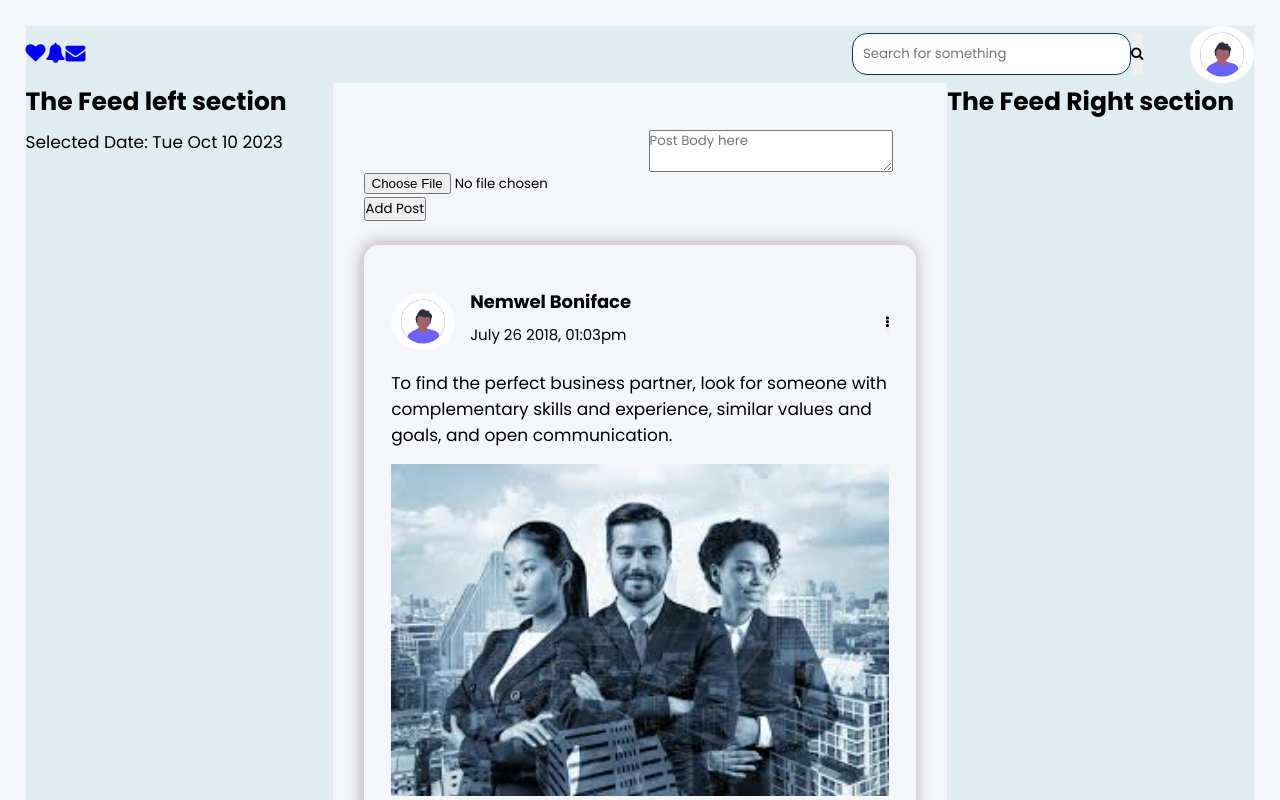
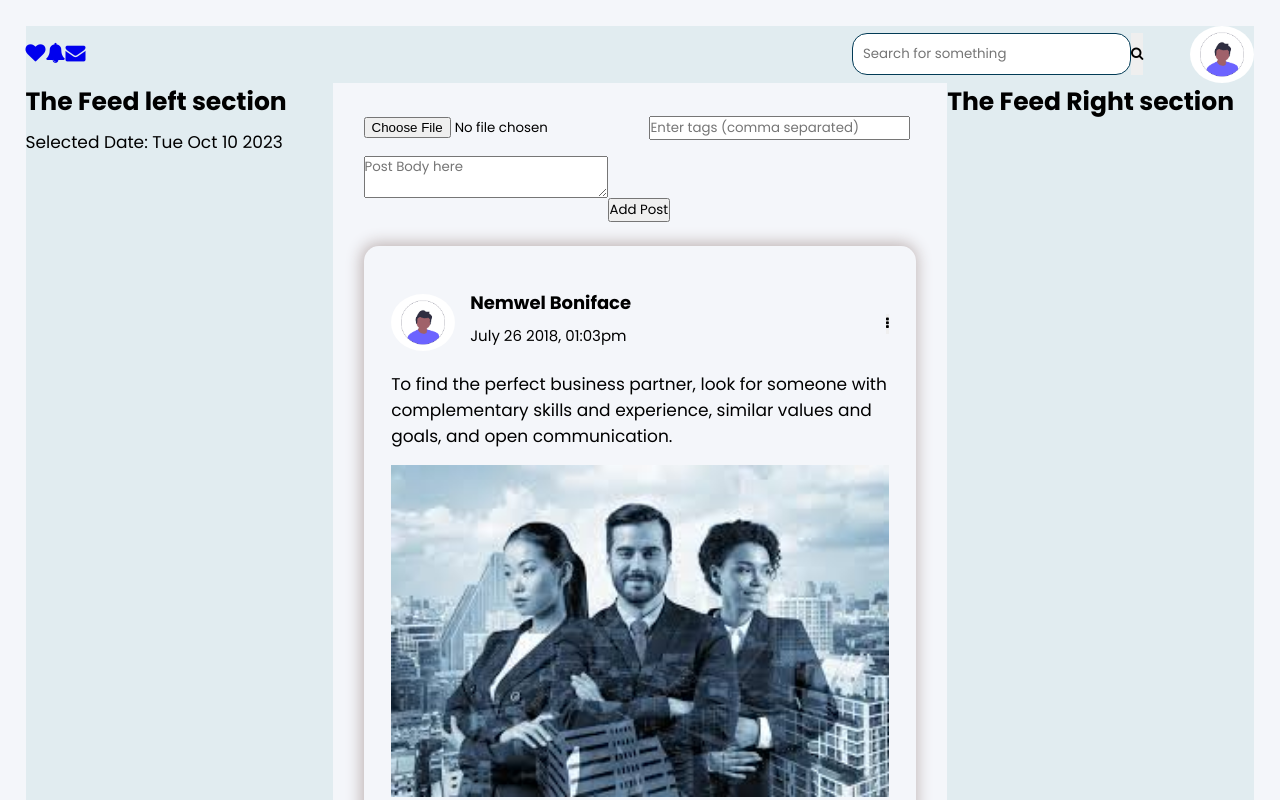
Before and after one commit to Nemwel-Boniface/entrepreneur_connect_fe, a React (Create React App) app: page /feed in a window 1280 px wide. Shown: the top 800 px of the page. Built offline with nearby package versions, Linux system fonts and the light colour scheme.

Commit message:
Update included the taglists input form

```diff
--- a/src/components/feed/AddPost.js
+++ b/src/components/feed/AddPost.js
@@ -17,24 +17,24 @@ const AddPost = () => {
     postImage: '',
     postLikesCount: '',
     postCommentsCount: '',
+    postTags: '',
   })
 
   const handleSubmit = async () => {
     if(formData.postBody !== '') {
       const postObject = {
         image: url,
+        taglist: formData.postTags,
         createdDate: formattedDate,
         postBody: formData.postBody,
         postLikesCount: Math.floor(Math.random() * 40) + 1,
         postCommentsCount: Math.floor(Math.random() * 100) + 1
       }
-      console.log("image" + url)
-
       dispatch(addPost(postObject));
       await dispatch(createPost(postObject))
-      setFormData({postBody: ''})
+      setFormData({postBody: '', postTags: ''})
+      setImage({image: ''})
     }
-    console.log("One"+ postObject.image)
   }
 
   const handleChange = (e) => {
@@ -70,8 +70,14 @@ const AddPost = () => {
          accept="image/*"
         onChange={(e) => setImage(e.target.files[0])}
       />
+      <input type="text" name="post tags"
+      placeholder="Enter tags (comma separated)"
+      value={formData.postTags}
+      onChange={(e) => setFormData({ ...formData, postTags: e.target.value })}
+      />
         <textarea className="postBody" placeholder="Post Body here"
-          name="postBody" value={formData.postBody} onChange={handleChange}
+          name="postBody" value={formData.postBody}
+          onChange={(e) => setFormData({ ...formData, postBody: e.target.value })}
           required>
         </textarea>
 
--- a/src/redux/post/postSlice.js
+++ b/src/redux/post/postSlice.js
@@ -58,12 +58,11 @@ export const createPost = createAsyncThunk('posts/postPosts', async (post) => {
     formData.append('image', post.image); // Assuming postImage is the file input field
 
     formData.append('body', post.postBody);
-    formData.append('taglist', 'django, ruby');
+    formData.append('taglist', post.taglist);
     formData.append('created_at', post.createdDate);
     formData.append('updated_at', '2023-10-10T09:13:00.955361Z');
     formData.append('post_id', Math.floor(Math.random() * 300));
 
-    console.log(formData)
     const response = await fetch(createPostURL, {
       method: 'POST',
       headers: {
```
